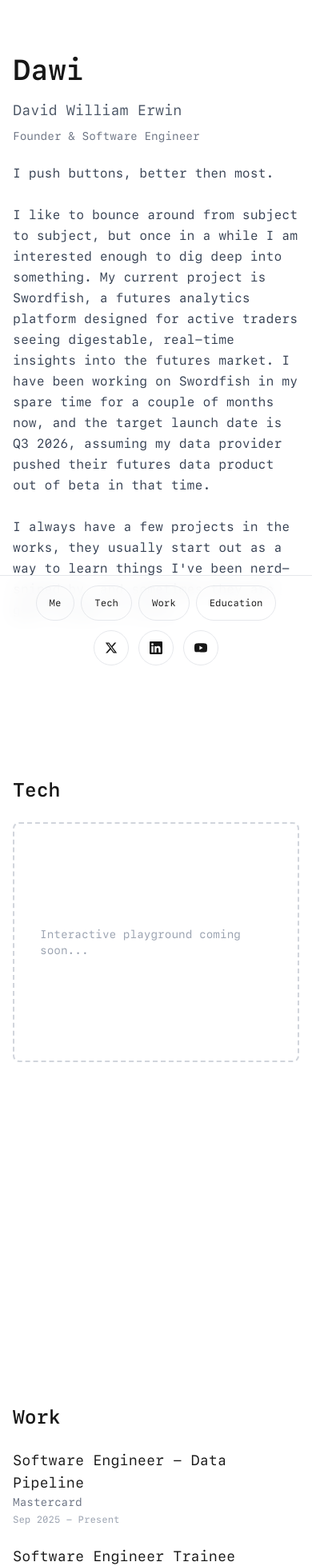
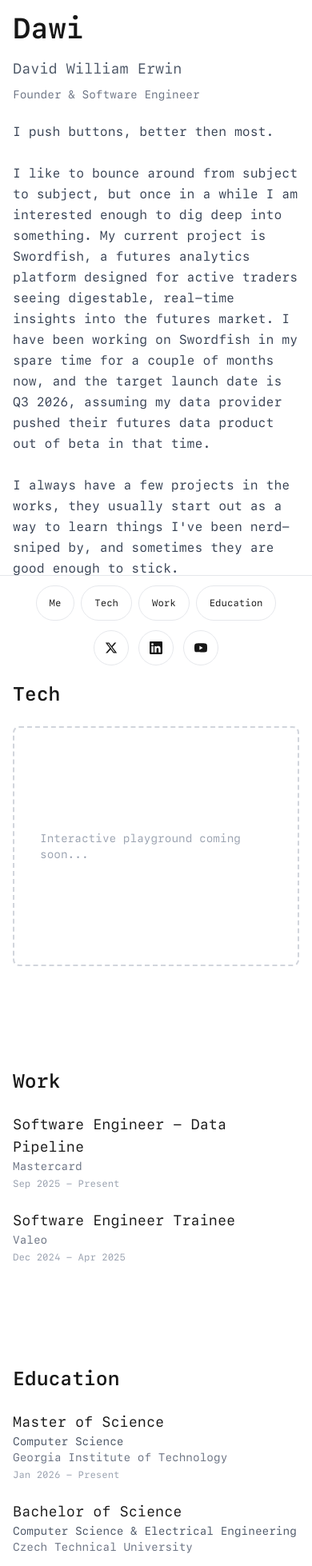
Before and after one commit to dawi369/dawi369.github.io, a Next.js app: page / in a window 390 px wide. Shown: the top 1958 px of the page at 80% size. Built offline with nearby package versions, Linux system fonts and the light colour scheme.

Commit message:
chore: Update dependencies, refine mobile section styling, and remove a mobile scroll animation.

```diff
--- a/src/app/page.tsx
+++ b/src/app/page.tsx
@@ -7,7 +7,7 @@ export default function Home() {
 
       <div className="max-w-3xl mx-auto space-y-32 pb-[100vh] md:pb-0">
         {/* Me Section */}
-        <section id="me" className="min-h-screen flex flex-col justify-center">
+        <section id="me" className="md:min-h-screen flex flex-col md:justify-center pt-4 md:pt-0">
           <h1 className="text-4xl mb-4 font-semibold">Dawi</h1>
           <p className="text-lg text-gray-600 mb-2">David William Erwin</p>
           <p className="text-sm text-gray-500 mb-6">Founder & Software Engineer</p>
@@ -46,7 +46,7 @@ export default function Home() {
         {/* Work Section */}
         <section
           id="work"
-          className="min-h-screen flex flex-col justify-center"
+          className="md:min-h-screen flex flex-col md:justify-center"
         >
           <h2 className="text-2xl mb-6 font-semibold">Work</h2>
           <div className="space-y-6">
@@ -75,7 +75,7 @@ export default function Home() {
         {/* Education Section */}
         <section
           id="education"
-          className="min-h-screen flex flex-col justify-center"
+          className="md:min-h-screen flex flex-col md:justify-center"
         >
           <h2 className="text-2xl mb-6 font-semibold">Education</h2>
           <div className="space-y-6">
--- a/src/components/Pills.tsx
+++ b/src/components/Pills.tsx
@@ -3,18 +3,8 @@
 import { useEffect } from 'react';
 
 export function Pills() {
-  useEffect(() => {
-    // Smooth scroll-up animation on page load (mobile only)
-    if (window.innerWidth < 768) {
-      // Start at bottom
-      window.scrollTo({ top: document.body.scrollHeight, behavior: 'auto' });
-
-      // Smooth scroll to top after a brief delay
-      setTimeout(() => {
-        window.scrollTo({ top: 0, behavior: 'smooth' });
-      }, 100);
-    }
-  }, []);
+  // Empty useEffect can be removed, but keeping for potential future use
+  useEffect(() => {}, []);
 
   const scrollToSection = (id: string) => {
     const element = document.getElementById(id);
```
Also changed, not shown: package.json (+8 -8 lines).
